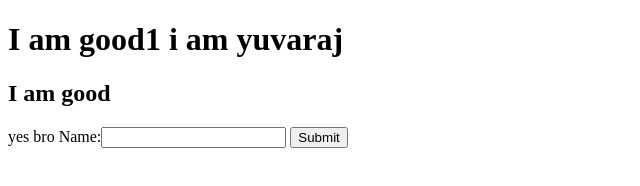
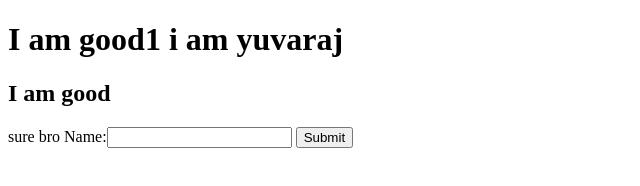
Before and after one commit to Yuvarajpa/github-booking-testing, a plain HTML site: page index.html in a window 1280 px wide. Shown: the full height of the page, 0-640 px from the left. Drawn offline with Linux system fonts and the light colour scheme.

Commit message:
sure  to okay

```diff
--- a/index.html
+++ b/index.html
@@ -11,7 +11,7 @@
         I am good
     </h2>
     <form>
-        yes bro
+        sure bro
         Name:<input type="text">
         <input type="submit">
     </form>
```
